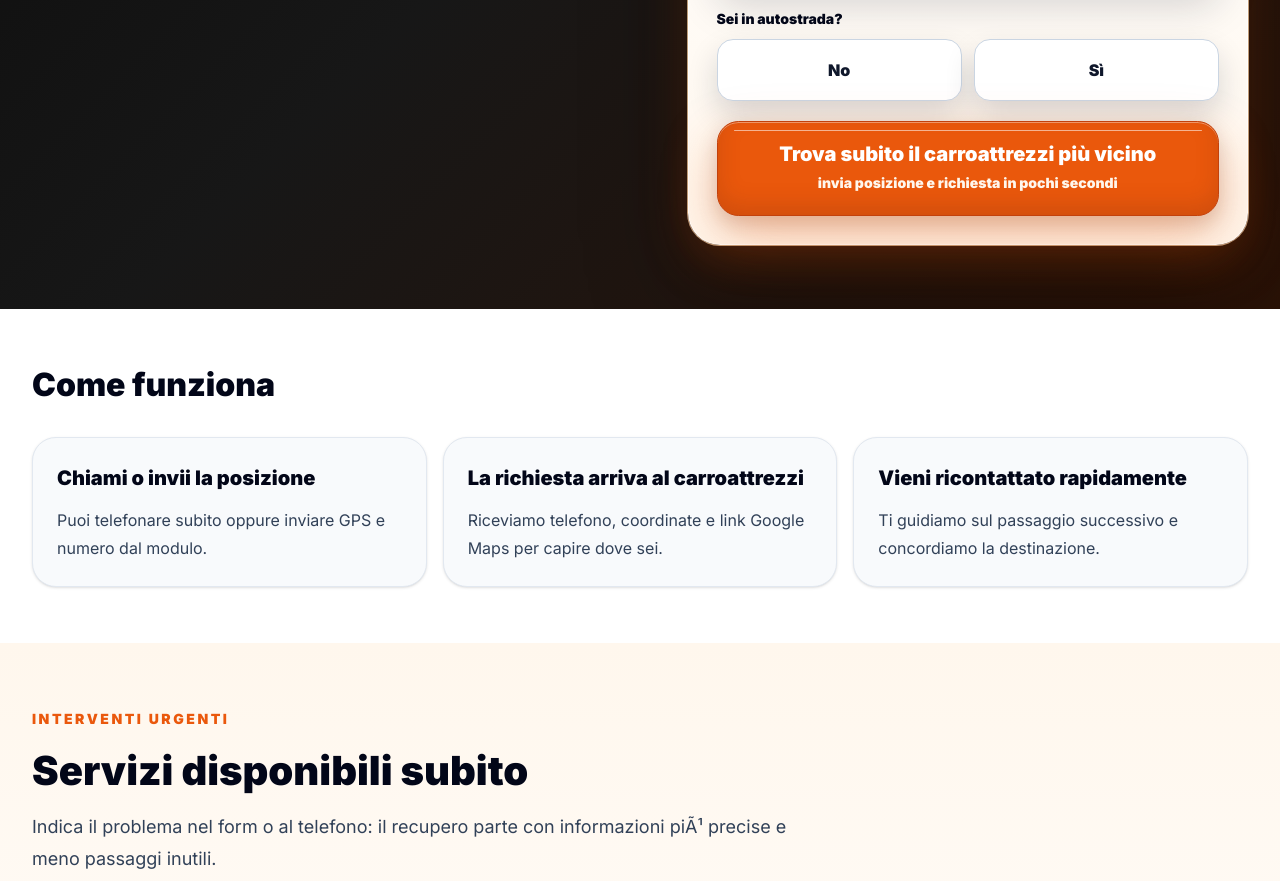
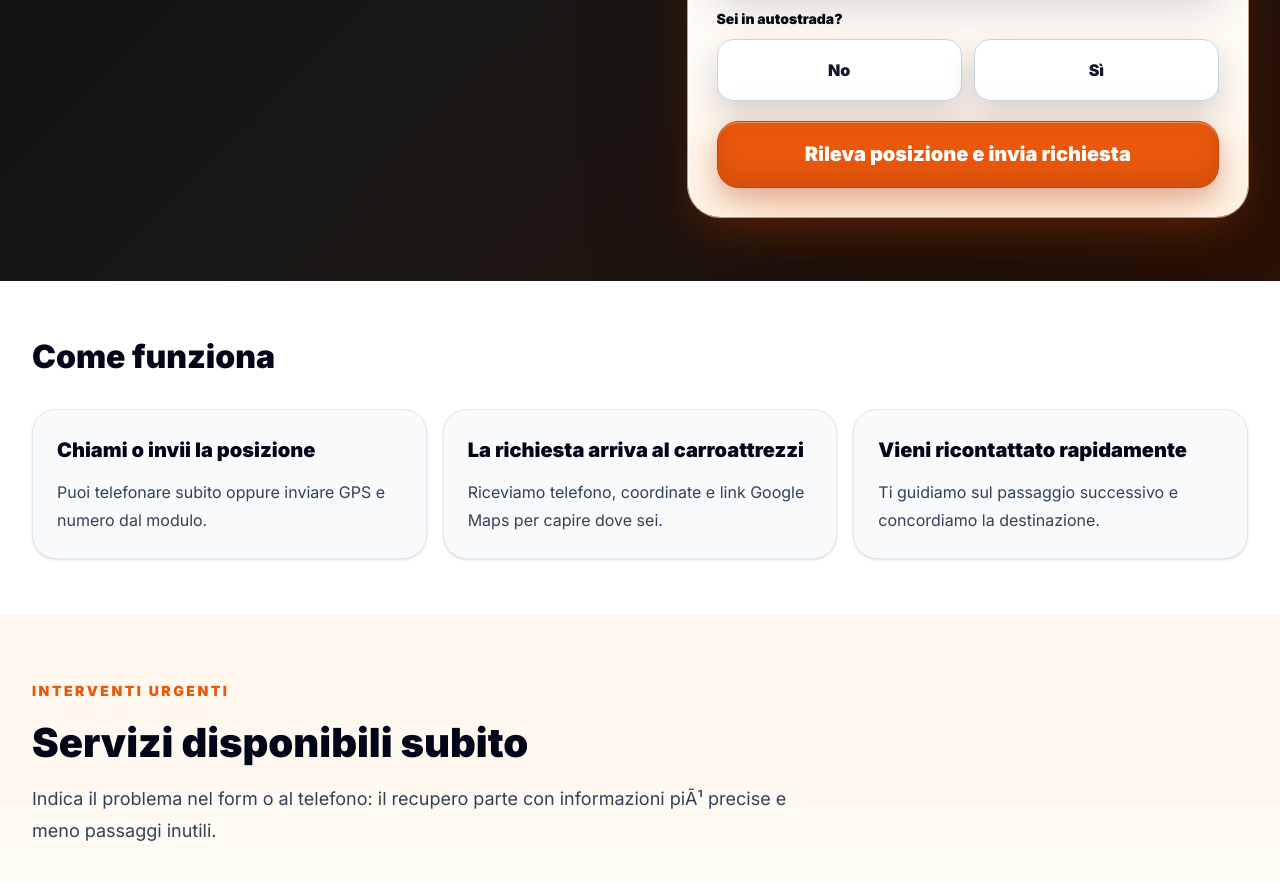
Before and after one commit to alessio-aesthetic/carroattrezzibergamo24ore.it, a Next.js app: page /landing in a window 1280 px wide. Shown: the part 940-1821 px from the top of the page. Built offline with nearby package versions, Linux system fonts and the light colour scheme; no server answers.

Commit message:
Restore Bergamo CTA copy and remove highlight line

```diff
--- a/src/app/landing/LandingClient.tsx
+++ b/src/app/landing/LandingClient.tsx
@@ -354,17 +354,11 @@ export function LandingClient() {
               disabled={status === 'loading'}
               className="group relative mt-5 w-full overflow-hidden rounded-[1.35rem] border border-[#C2410C] bg-[#EA580C] px-5 py-5 text-lg font-black text-white shadow-[0_22px_54px_rgba(234,88,12,0.34),0_8px_20px_rgba(67,20,7,0.18),inset_0_1px_0_rgba(255,255,255,0.38),inset_0_-10px_22px_rgba(124,45,18,0.22)] transition hover:-translate-y-0.5 hover:bg-[#F97316] hover:shadow-[0_28px_66px_rgba(234,88,12,0.42),0_10px_24px_rgba(67,20,7,0.22),inset_0_1px_0_rgba(255,255,255,0.42),inset_0_-10px_22px_rgba(124,45,18,0.24)] active:translate-y-0 active:shadow-[0_14px_34px_rgba(234,88,12,0.30),0_5px_14px_rgba(67,20,7,0.18),inset_0_1px_0_rgba(255,255,255,0.35),inset_0_-6px_16px_rgba(124,45,18,0.20)] disabled:cursor-wait disabled:opacity-70"
             >
-              <span className="absolute inset-x-4 top-2 h-px rounded-full bg-white/55" />
               <span className="relative block text-xl leading-tight">
                 {status === 'loading'
                   ? 'Invio in corso...'
-                  : 'Trova subito il carroattrezzi più vicino'}
+                  : 'Rileva posizione e invia richiesta'}
               </span>
-              {status !== 'loading' ? (
-                <span className="relative mt-1 block text-sm font-black text-orange-50">
-                  invia posizione e richiesta in pochi secondi
-                </span>
-              ) : null}
             </button>
             {message ? (
               <div
```
